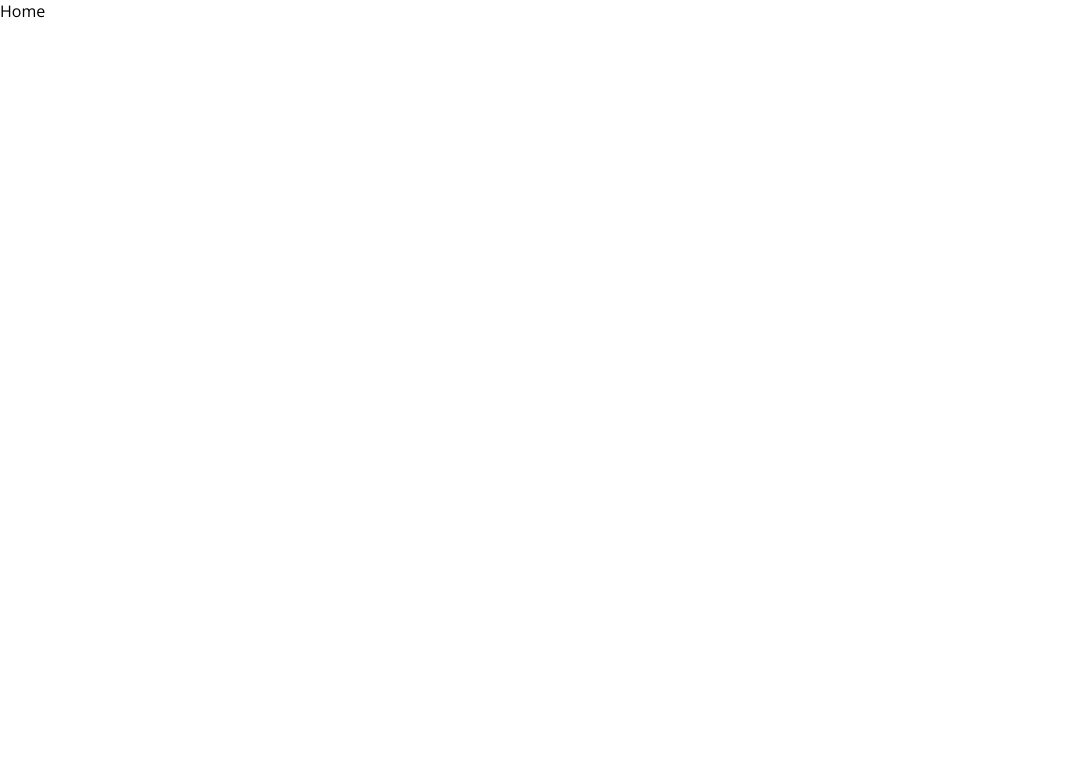
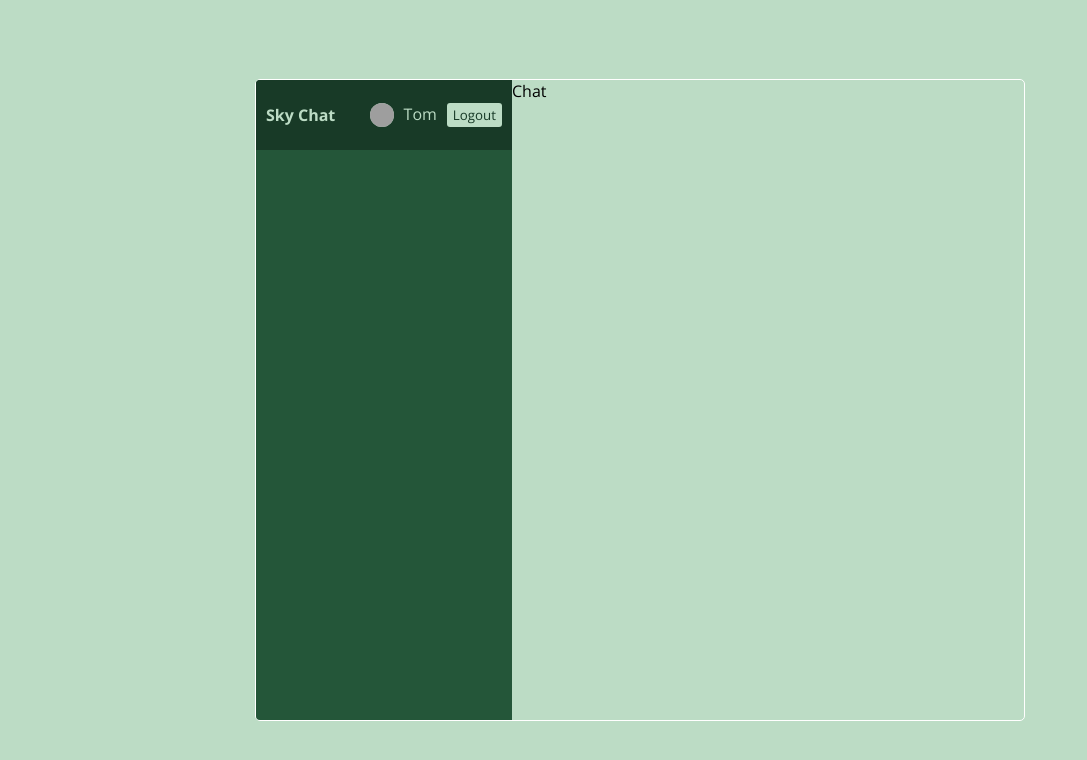
Before and after one commit to hekmatsalehi/chat-app, a React (Create React App) app: page / in a window 1280 px wide. Shown: the top 760 px of the page, without its empty margins (0-1087 px from the left). Built offline with nearby package versions, Linux system fonts and the light colour scheme; grey boxes are pictures that could not be loaded.

Commit message:
Render Sidebar and Chat into homepage

```diff
--- a/src/pages/home/Home.jsx
+++ b/src/pages/home/Home.jsx
@@ -1,8 +1,16 @@
 import React from 'react'
+import Chat from '../../components/chat/Chat'
+import Sidebar from '../../components/sidebar/Sidebar'
+import './home.scss'
 
 function Home() {
   return (
-    <div>Home</div>
+    <div className='home'>
+    <div className="container">
+      <Sidebar/>
+      <Chat/>
+    </div>
+    </div>
   )
 }
 
--- /dev/null
+++ b/src/pages/home/home.scss
@@ -0,0 +1,18 @@
+@import '../../variables.scss';
+
+.home {
+    background-color: $ligthGreen;
+    height: 100vh;
+    display: flex;
+    justify-content: center;
+    align-items: center;
+
+    .container {
+        border: 1px solid white;
+        border-radius: 5px;
+        width: 60%;
+        height: 80%;
+        display: flex;
+        overflow: hidden;
+    }
+}
```
